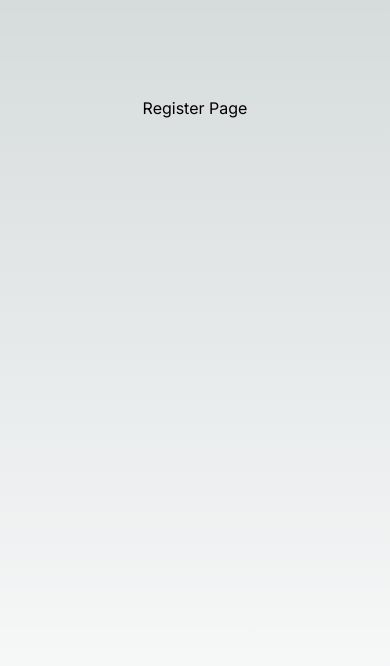
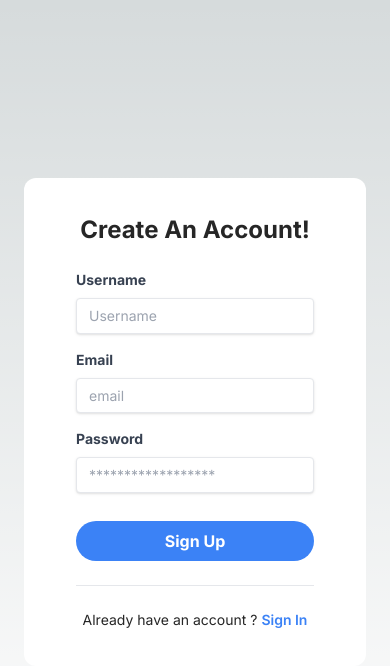
Before and after one commit to hikmahabdillah/next-app-router, a Next.js app: page /register in a window 390 px wide. Shown: the top 666 px of the page. Built offline with nearby package versions, Linux system fonts and the light colour scheme.

Commit message:
feat(auth): create login & register form UI

```diff
--- a/src/app/(auth)/login/page.tsx
+++ b/src/app/(auth)/login/page.tsx
@@ -1,7 +1,79 @@
+import Link from "next/link";
+
 export default function LoginPage() {
-  return(
-    <div className="flex min-h-screen flex-col items-center justify-between p-24">
-      Login Page
+  return (
+    <div className="flex min-h-screen items-center justify-center">
+      <div className="flex w-full h-full justify-center px-6 my-12">
+        {/* <!-- Row --> */}
+        <div className="w-full h-auto lg:h-[33rem] max-w-lg xl:w-3/4 lg:w-11/12 lg:max-w-4xl flex">
+          {/* <!-- Col --> */}
+          <div
+            className="w-full bg-gray-400 hidden lg:block lg:w-1/2 bg-cover rounded-l-xl"
+            style={{ backgroundImage: "url('https://i.pinimg.com/736x/aa/d3/d6/aad3d691d8d8592bb8dd240de636f6a9.jpg')" }}
+          ></div>
+          {/* <!-- Col --> */}
+          <div className="h-full flex flex-col justify-center items-center lg:w-1/2 bg-white p-5 rounded-xl lg:rounded-l-none">
+            <h3 className="pt-4 font-bold text-2xl text-center text-neutral-800">Welcome Back!</h3>
+            <form className="w-full px-8 pt-6 mb-4 bg-white rounded">
+              <div className="mb-4">
+                <label className="block mb-2 text-sm font-bold text-gray-700" htmlFor="email">
+                  Email
+                </label>
+                <input
+                  className="w-full px-3 py-2 text-sm leading-tight text-gray-700 border rounded shadow appearance-none focus:outline-none focus:shadow-outline"
+                  id="email"
+                  type="email"
+                  placeholder="email"
+                />
+              </div>
+              <div className="mb-4">
+                <label className="block mb-2 text-sm font-bold text-gray-700" htmlFor="password">
+                  Password
+                </label>
+                <input
+                  className="w-full px-3 py-2 mb-3 text-sm leading-tight text-gray-700  border rounded shadow appearance-none focus:outline-none focus:shadow-outline"
+                  id="password"
+                  type="password"
+                  placeholder="******************"
+                />
+                {/* <p className="text-xs italic text-red-500">Please choose a password.</p> */}
+              </div>
+              <div className="mb-4">
+                <input className="mr-2 leading-tight" type="checkbox" id="checkbox_id" />
+                <label className="text-sm text-neutral-800" htmlFor="checkbox_id">
+                  Remember Me
+                </label>
+              </div>
+              <div className="mb-6 text-center">
+                <button
+                  className="w-full px-4 py-2 font-bold text-white bg-blue-500 rounded-full hover:bg-blue-700 focus:outline-none focus:shadow-outline"
+                  type="button"
+                >
+                  Sign In
+                </button>
+              </div>
+              <hr className="mb-6 border-t" />
+              <div className="text-sm text-center text-neutral-800">
+                Don{"'"}t have an account ? {" "}
+                <Link
+                  className="inline-block font-semibold underline-offset-1 text-sm text-blue-500 align-baseline hover:text-blue-800"
+                  href="/register"
+                >
+                  Sign Up
+                </Link>
+              </div>
+              {/* <div className="text-center">
+                <Link
+                  className="inline-block text-sm text-blue-500 align-baseline hover:text-blue-800"
+                  href="#"
+                >
+                  Forgot Password?
+                </Link>
+              </div> */}
+            </form>
+          </div>
+        </div>
+      </div>
     </div>
   );
 }
--- a/src/app/(auth)/register/page.tsx
+++ b/src/app/(auth)/register/page.tsx
@@ -1,7 +1,82 @@
+import Link from "next/link";
+
 export default function RegisterPage() {
   return(
-    <div className="flex min-h-screen flex-col items-center justify-between p-24">
-      Register Page
+    <div className="flex min-h-screen items-center justify-center">
+    <div className="flex w-full h-full justify-center px-6 my-12">
+      {/* <!-- Row --> */}
+      <div className="w-full h-auto lg:h-[33rem] max-w-lg xl:w-3/4 lg:w-11/12 lg:max-w-4xl flex">
+        {/* <!-- Col --> */}
+        <div
+          className="w-full bg-gray-400 hidden lg:block lg:w-1/2 bg-cover rounded-l-xl"
+          style={{ backgroundImage: "url('https://i.pinimg.com/736x/a8/a0/64/a8a0647e82c8a8e725c5afc4bf31c5c5.jpg')" }}
+        ></div>
+        {/* <!-- Col --> */}
+        <div className="w-full h-full flex flex-col justify-center items-center lg:w-1/2 bg-white p-5 rounded-xl lg:rounded-l-none">
+          <h3 className="pt-4 font-bold text-2xl text-center text-neutral-800">Create An Account!</h3>
+          <form className="w-full px-8 pt-6 mb-4 bg-white rounded">
+            <div className="mb-4">
+              <label className="block mb-2 text-sm font-bold text-gray-700" htmlFor="username">
+                Username
+              </label>
+              <input
+                className="w-full px-3 py-2 text-sm leading-tight text-gray-700 border rounded shadow appearance-none focus:outline-none focus:shadow-outline"
+                id="username"
+                type="text"
+                placeholder="Username"
+              />
+            </div>
+            <div className="mb-4">
+                <label className="block mb-2 text-sm font-bold text-gray-700" htmlFor="email">
+                  Email
+                </label>
+                <input
+                  className="w-full px-3 py-2 text-sm leading-tight text-gray-700 border rounded shadow appearance-none focus:outline-none focus:shadow-outline"
+                  id="email"
+                  type="email"
+                  placeholder="email"
+                />
+             </div>
+            <div className="mb-4">
+              <label className="block mb-2 text-sm font-bold text-gray-700" htmlFor="password">
+                Password
+              </label>
+              <input
+                className="w-full px-3 py-2 mb-3 text-sm leading-tight text-gray-700  border rounded shadow appearance-none focus:outline-none focus:shadow-outline"
+                id="password"
+                type="password"
+                placeholder="******************"
+              />
+              {/* <p className="text-xs italic text-red-500">Please choose a password.</p> */}
+            </div>
+            {/* <div className="mb-4">
+              <input className="mr-2 leading-tight" type="checkbox" id="checkbox_id" />
+              <label className="text-sm text-neutral-800" htmlFor="checkbox_id">
+                Remember Me
+              </label>
+            </div> */}
+            <div className="mb-6 text-center">
+              <button
+                className="w-full px-4 py-2 font-bold text-white bg-blue-500 rounded-full hover:bg-blue-700 focus:outline-none focus:shadow-outline"
+                type="button"
+              >
+                Sign Up
+              </button>
+            </div>
+            <hr className="mb-6 border-t" />
+            <div className="text-sm text-center text-neutral-800">
+              Already have an account ? {" "}
+              <Link
+                className="inline-block font-semibold underline-offset-1 text-sm text-blue-500 align-baseline hover:text-blue-800"
+                href="/login"
+              >
+                Sign In
+              </Link>
+            </div>
+          </form>
+        </div>
+      </div>
     </div>
+  </div>
   );
 }
```
